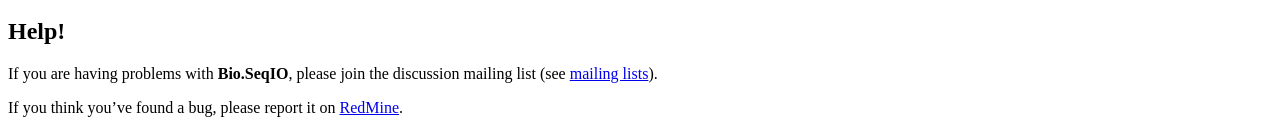
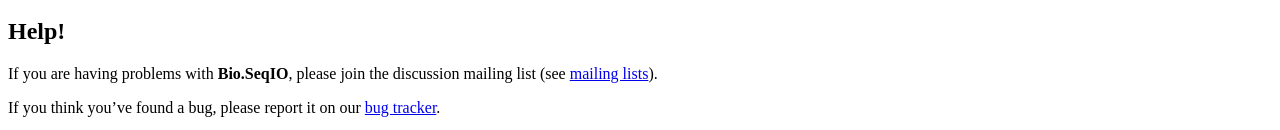
Before and after one commit to biopython/biopython.github.io, a Jekyll site: the page built from wiki/SeqIO.md, in a window 1280 px wide and 900 px high, scrolled down 5196 px. Shown: the part 767-897 px from the top of the window. Built offline with Jekyll 4.4.1, drawn with Linux system fonts in a browser that asks for light colours.

Commit message:
/* Help! */

```diff
--- a/wiki/SeqIO.md
+++ b/wiki/SeqIO.md
@@ -493,5 +493,5 @@ Help!
 If you are having problems with **Bio.SeqIO**, please join the
 discussion mailing list (see [mailing lists](mailing_lists "wikilink")).
 
-If you think you've found a bug, please report it on
-[RedMine](http://redmine.open-bio.org/projects/biopython).
+If you think you've found a bug, please report it on our [bug
+tracker](http://redmine.open-bio.org/projects/biopython).
```
Also changed, not shown: 1 other file.
